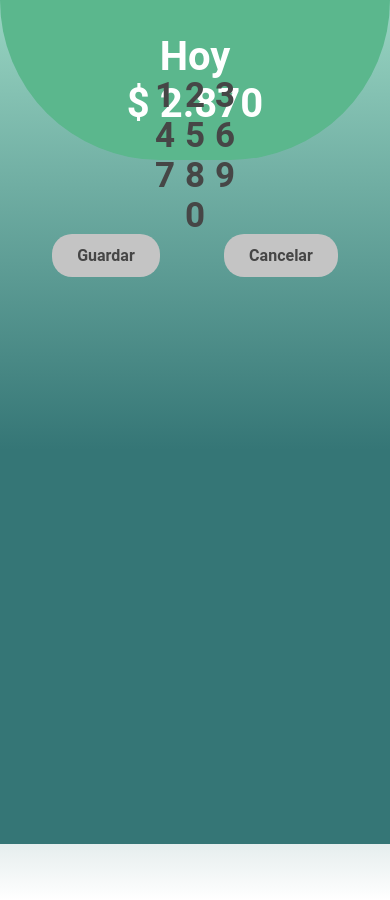
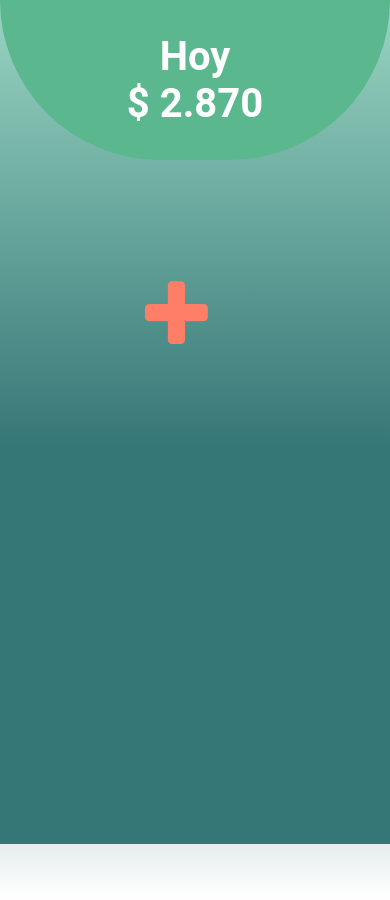
Before and after one commit to lotar94/app-gastos-hormiga, a React Native app: screen / in a window 390 px wide. Built offline with nearby package versions, Linux system fonts and the light colour scheme.

Commit message:
Se agrega funcionalidad de cambio entre teclado y btn plus

```diff
--- a/App.js
+++ b/App.js
@@ -1,4 +1,4 @@
-import React from 'react';
+import React, { useState } from 'react';
 import { StyleSheet, View } from 'react-native';
 import Icon from 'react-native-vector-icons/FontAwesome';
 import { LinearGradient } from 'expo-linear-gradient';
@@ -7,7 +7,31 @@ import WeeklyExpenses from './components/WeeklyExpenses';
 import Keyboard from './components/Keyboard';
 
 export default function App() {
+  const [keyboardVisibility, setKeyboardVisibility] = useState(false)
+  let aux = null;
 
+  if (keyboardVisibility) {
+    aux =  <Keyboard
+    callback={() => {
+      console.log("Esta en el padre")
+      setKeyboardVisibility(false)
+    }}
+    ></Keyboard>;
+  }else {
+    aux = <View><Icon
+      style={styles.icon_add_expense}
+      name='plus'
+      onPress={()=> setKeyboardVisibility(true)}
+    />
+
+  </View>
+  }
+
+  function hideBtnPlus() {
+    console.log('ahora si que si ');
+
+    keyboardVisibility = true
+  }
   return (
     <View style={styles.container}>
 
@@ -19,15 +43,9 @@ export default function App() {
 
         <WeeklyExpenses style={styles.weekly_expenses}></WeeklyExpenses>
 
+      {aux}
+      {/* <Keyboard></Keyboard> */}
 
-      <Keyboard></Keyboard>
-      {/* <View>
-        <Icon
-          style={styles.icon_add_expense}
-          name='plus'
-          onPress={()=> showKeyBoard()}
-        />
-      </View> */}
 
 
       </LinearGradient>
--- a/components/Keyboard.js
+++ b/components/Keyboard.js
@@ -5,7 +5,10 @@ export default class Keyboard extends Component {
     onPress = () => {
         console.log('1');
     };
+
+
     render() {
+
 
         return (
         <View>
@@ -52,7 +55,10 @@ export default class Keyboard extends Component {
                     <Text style={styles.btn_action_save} >Guardar</Text>
                 </TouchableOpacity>
                 <TouchableOpacity>
-                    <Text style={styles.btn_action_cancel} >Cancelar</Text>
+                    <Text style={styles.btn_action_cancel}
+                    onPress={()=> {
+                        this.props.callback();
+                    }} >Cancelar</Text>
                 </TouchableOpacity>
             </View>
         </View>
```
